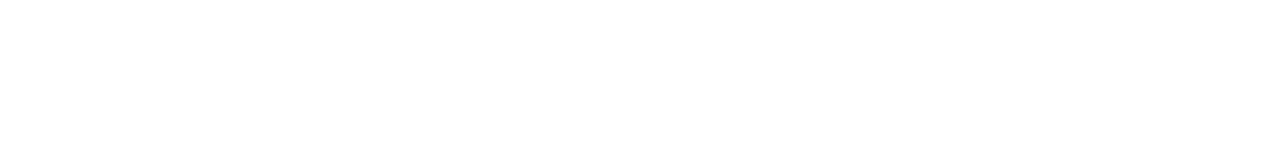
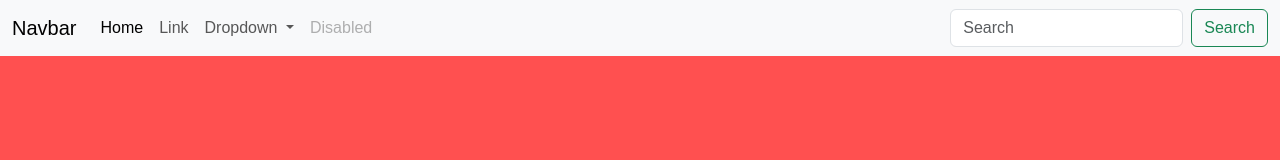
Before and after one commit to Filza-150/Saylani-test, a plain HTML site: page index.html in a window 1280 px wide. Drawn offline with nearby package versions, Linux system fonts and the light colour scheme.

Commit message:
make navbar

```diff
--- a/index.html
+++ b/index.html
@@ -1,12 +1,56 @@
 <!DOCTYPE html>
 <html lang="en">
-<head>
     <meta charset="UTF-8">
     <meta name="viewport" content="width=device-width, initial-scale=1.0">
     <title>Document</title>
+    <link href="https://cdn.jsdelivr.net/npm/bootstrap@5.3.5/dist/css/bootstrap.min.css" rel="stylesheet" integrity="sha384-SgOJa3DmI69IUzQ2PVdRZhwQ+dy64/BUtbMJw1MZ8t5HZApcHrRKUc4W0kG879m7" crossorigin="anonymous">
     <link rel="stylesheet" href="style.css">
 </head>
 <body>
-
+    <div class="wrapper">
+        <div class="main">
+        <header>
+            <nav class="navbar navbar-expand-lg bg-body-tertiary">
+                <div class="container-fluid">
+                  <a class="navbar-brand" href="#">Navbar</a>
+                  <button class="navbar-toggler" type="button" data-bs-toggle="collapse" data-bs-target="#navbarSupportedContent" aria-controls="navbarSupportedContent" aria-expanded="false" aria-label="Toggle navigation">
+                    <span class="navbar-toggler-icon"></span>
+                  </button>
+                  <div class="collapse navbar-collapse" id="navbarSupportedContent">
+                    <ul class="navbar-nav me-auto mb-2 mb-lg-0">
+                      <li class="nav-item">
+                        <a class="nav-link active" aria-current="page" href="#">Home</a>
+                      </li>
+                      <li class="nav-item">
+                        <a class="nav-link" href="#">Link</a>
+                      </li>
+                      <li class="nav-item dropdown">
+                        <a class="nav-link dropdown-toggle" href="#" role="button" data-bs-toggle="dropdown" aria-expanded="false">
+                          Dropdown
+                        </a>
+                        <ul class="dropdown-menu">
+                          <li><a class="dropdown-item" href="#">Action</a></li>
+                          <li><a class="dropdown-item" href="#">Another action</a></li>
+                          <li><hr class="dropdown-divider"></li>
+                          <li><a class="dropdown-item" href="#">Something else here</a></li>
+                        </ul>
+                      </li>
+                      <li class="nav-item">
+                        <a class="nav-link disabled" aria-disabled="true">Disabled</a>
+                      </li>
+                    </ul>
+                    <form class="d-flex" role="search">
+                      <input class="form-control me-2" type="search" placeholder="Search" aria-label="Search">
+                      <button class="btn btn-outline-success" type="submit">Search</button>
+                    </form>
+                  </div>
+                </div>
+              </nav>
+        </header>
+        <!-- main-div-end  -->
+    </div>
+    <!-- wrapper end  -->
+    </div>
+    <script src="https://cdn.jsdelivr.net/npm/bootstrap@5.3.5/dist/js/bootstrap.bundle.min.js" integrity="sha384-k6d4wzSIapyDyv1kpU366/PK5hCdSbCRGRCMv+eplOQJWyd1fbcAu9OCUj5zNLiq" crossorigin="anonymous"></script>
 </body>
 </html>
--- a/style.css
+++ b/style.css
@@ -2,4 +2,10 @@
     margin: 0;
     padding: 0;
     box-sizing: border-box;
+    font-family: sans-serif;
 }
+.main{
+    width: 100%;
+    height: 100vh;
+    background-color: rgba(255, 0, 0, 0.685);
+}
```
